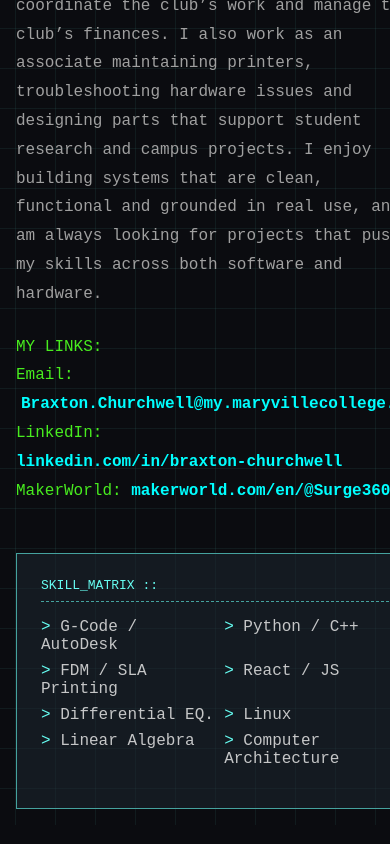
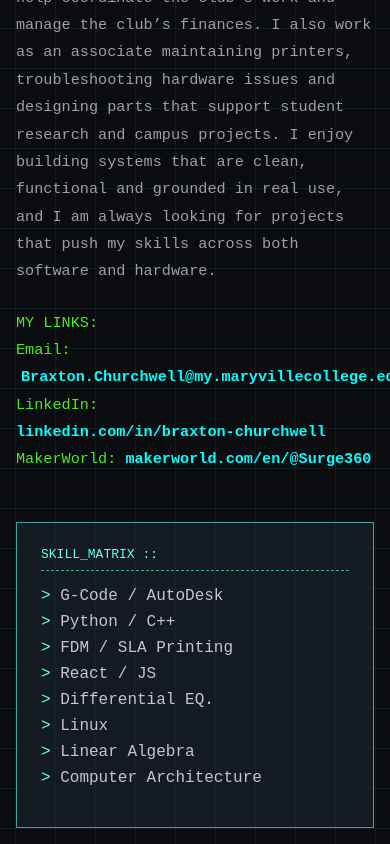
Before and after one commit to braxtonc360360/portfolio, a React (Vite) app: page /bio in a window 390 px wide. Shown: the part 1052-1896 px from the top of the page. Built offline with nearby package versions, Linux system fonts and the light colour scheme.

Commit message:
fixed issue with text getting cut off on mobile

```diff
--- a/src/css/Bio.css
+++ b/src/css/Bio.css
@@ -168,3 +168,37 @@
     order: -1;
   }
 }
+
+/* src/css/Bio.css - Add this to the very bottom */
+
+/* MOBILE TEXT FIXES */
+@media (max-width: 768px) {
+
+  /* 1. Force the text container to fit the screen */
+  .bio-text-panel {
+    width: 100%;
+    min-width: 0; /* Critical for Flex/Grid items to shrink properly */
+    overflow-wrap: break-word; /* Forces long words to break if needed */
+  }
+
+  /* 2. Fix the Skills List (2 Columns might be too tight on small phones) */
+  .skill-list {
+    grid-template-columns: 1fr; /* Switch to 1 column so text doesn't overlap */
+    gap: 0.5rem;
+  }
+
+  /* 3. Ensure the main container doesn't block scrolling */
+  .bio-container {
+    height: auto;       /* Removes any fixed height */
+    overflow: visible;  /* Allows content to flow down */
+    padding-bottom: 4rem; /* Adds space at bottom so you can scroll past the end */
+  }
+
+  /* 4. Make paragraph text readable */
+  .bio-paragraph,
+  .bio-paragraph2 {
+    font-size: 0.95rem; /* Slightly smaller for mobile readability */
+    width: 100%;
+    max-width: 100%;
+  }
+}
```
